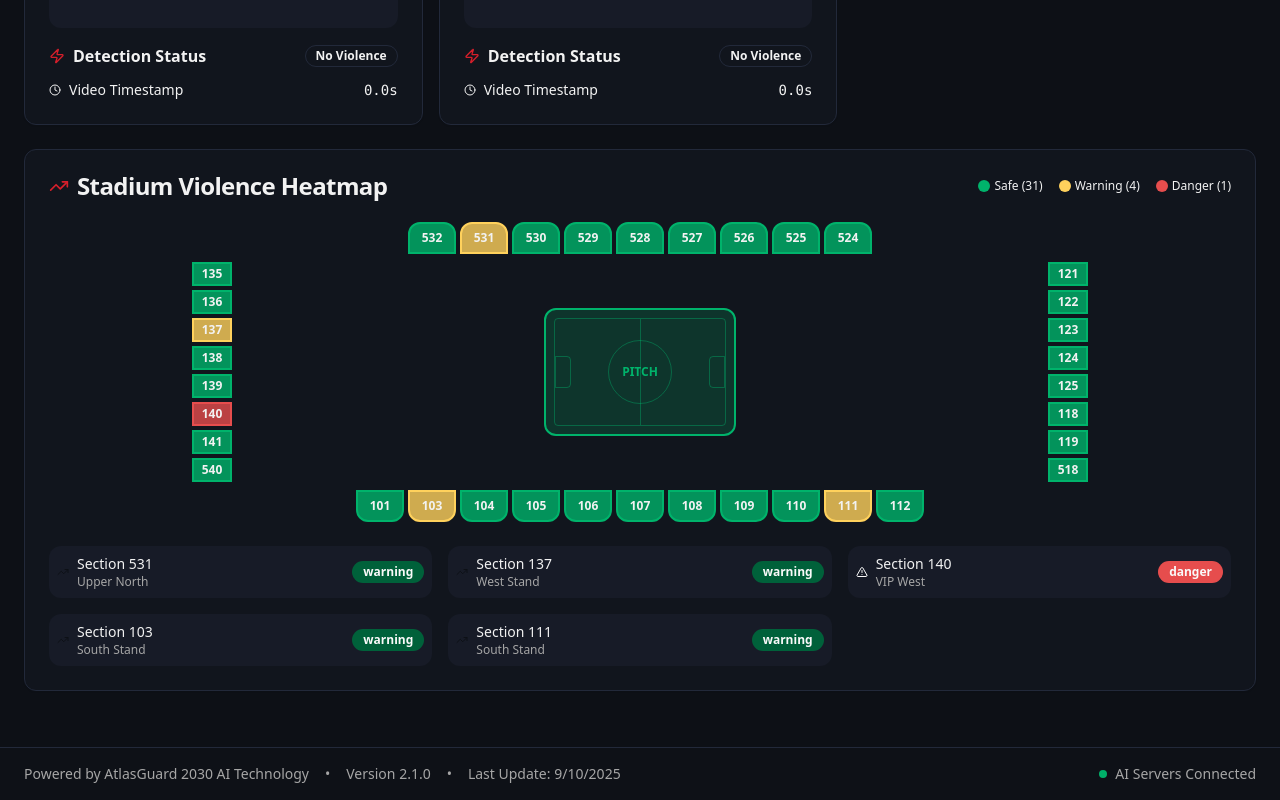
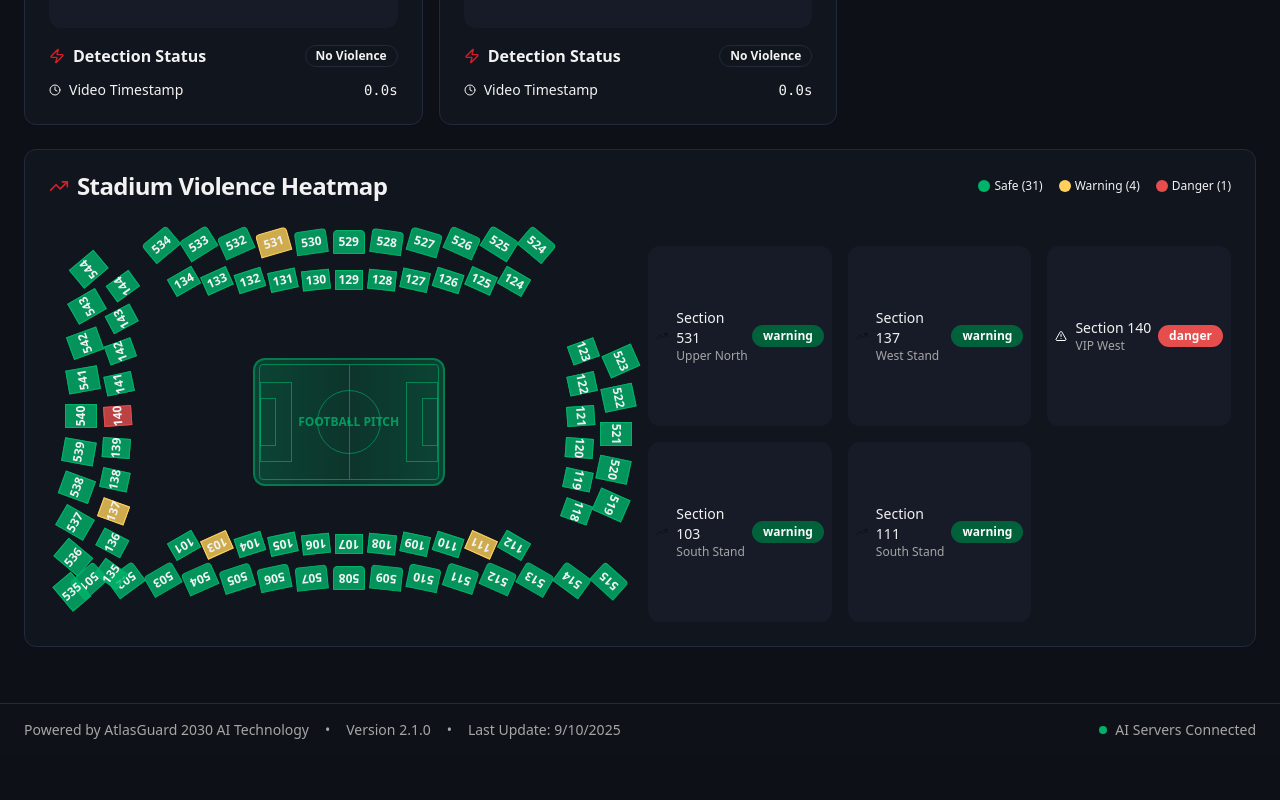
Before and after one commit to fedy-benhassouna/atlas-guard-control, a React (Vite) app: page / in a window 1280 px wide. Shown: the part 696-1496 px from the top of the page. After the commit the page ends 1452 px from the top, so only its background shows below. Built offline with nearby package versions, Linux system fonts and the light colour scheme; no server answers; the HTML template or start-up script is replaced by a standard one.

Commit message:
Refactor dashboard layout

```diff
--- a/src/components/StadiumHeatmap.tsx
+++ b/src/components/StadiumHeatmap.tsx
@@ -99,91 +99,192 @@ const StadiumHeatmap = () => {
       </CardHeader>
       <CardContent>
         {/* Stadium Layout */}
-        <div className="relative">
+        <div className="relative flex justify-center">
           {/* Stadium visual representation */}
-          <div className="mx-auto max-w-4xl">
-            {/* Top sections */}
-            <div className="mb-2 flex justify-center space-x-1">
-              {stadiumSections.filter(s => s.id.startsWith('5')).slice(0, 9).map((section) => (
+          <div className="relative w-[600px] h-[400px]">
+
+            {/* Upper Tier - Outer Ring */}
+            <div className="absolute inset-0">
+              {/* North Upper Sections */}
+              <div className="absolute top-2 left-1/2 transform -translate-x-1/2 flex space-x-1">
+                {['534', '533', '532', '531', '530', '529', '528', '527', '526', '525', '524'].map((id, index) => {
+                  const section = stadiumSections.find(s => s.id === id) || { level: 'safe' };
+                  return (
                     <div
-                  key={section.id}
-                  className={`h-8 w-12 rounded-t-lg border-2 flex items-center justify-center ${getLevelColor(section.level)}`}
+                      key={id}
+                      className={`h-6 w-8 border flex items-center justify-center text-xs font-semibold rounded-t ${getLevelColor(section.level)}`}
+                      style={{
+                        transform: `rotate(${(index - 5) * 8}deg)`,
+                        transformOrigin: 'center bottom'
+                      }}
                     >
-                  <span className="text-xs font-semibold text-foreground">{section.id}</span>
+                      {id}
                     </div>
-              ))}
+                  );
+                })}
               </div>
 
-            {/* Middle sections with pitch */}
-            <div className="flex items-center justify-between">
-              {/* Left side */}
-              <div className="space-y-1">
-                {stadiumSections.filter(s => s.id.startsWith('1') && parseInt(s.id) >= 135).slice(0, 5).map((section) => (
+              {/* East Upper Sections */}
+              <div className="absolute right-2 top-1/2 transform -translate-y-1/2 flex flex-col space-y-1">
+                {['523', '522', '521', '520', '519'].map((id, index) => {
+                  const section = stadiumSections.find(s => s.id === id) || { level: 'safe' };
+                  return (
                     <div
-                    key={section.id}
-                    className={`h-6 w-10 border-2 flex items-center justify-center ${getLevelColor(section.level)}`}
+                      key={id}
+                      className={`h-8 w-6 border flex items-center justify-center text-xs font-semibold ${getLevelColor(section.level)}`}
+                      style={{
+                        transform: `rotate(${90 + (index - 2) * 12}deg)`,
+                        transformOrigin: 'left center'
+                      }}
                     >
-                    <span className="text-xs font-semibold text-foreground">{section.id}</span>
+                      {id}
                     </div>
-                ))}
-                {stadiumSections.filter(s => s.id === '140' || s.id === '141').map((section) => (
+                  );
+                })}
+              </div>
+
+              {/* South Upper Sections */}
+              <div className="absolute bottom-2 left-1/2 transform -translate-x-1/2 flex space-x-1">
+                {['501', '502', '503', '504', '505', '506', '507', '508', '509', '510', '511', '512', '513', '514', '515'].map((id, index) => {
+                  const section = stadiumSections.find(s => s.id === id) || { level: 'safe' };
+                  return (
                     <div
-                    key={section.id}
-                    className={`h-6 w-10 border-2 flex items-center justify-center ${getLevelColor(section.level)}`}
+                      key={id}
+                      className={`h-6 w-8 border flex items-center justify-center text-xs font-semibold rounded-b ${getLevelColor(section.level)}`}
+                      style={{
+                        transform: `rotate(${180 + (index - 7) * 6}deg)`,
+                        transformOrigin: 'center top'
+                      }}
                     >
-                    <span className="text-xs font-semibold text-foreground">{section.id}</span>
+                      {id}
                     </div>
-                ))}
-                <div className={`h-6 w-10 border-2 flex items-center justify-center ${getLevelColor('safe')}`}>
-                  <span className="text-xs font-semibold text-foreground">540</span>
+                  );
+                })}
+              </div>
+
+              {/* West Upper Sections */}
+              <div className="absolute left-2 top-1/2 transform -translate-y-1/2 flex flex-col space-y-1">
+                {['544', '543', '542', '541', '540', '539', '538', '537', '536', '535'].map((id, index) => {
+                  const section = stadiumSections.find(s => s.id === id) || { level: 'safe' };
+                  return (
+                    <div
+                      key={id}
+                      className={`h-8 w-6 border flex items-center justify-center text-xs font-semibold ${getLevelColor(section.level)}`}
+                      style={{
+                        transform: `rotate(${270 + (index - 4) * 10}deg)`,
+                        transformOrigin: 'right center'
+                      }}
+                    >
+                      {id}
+                    </div>
+                  );
+                })}
               </div>
             </div>
 
-              {/* Pitch */}
-              <div className="mx-4 h-32 w-48 bg-success/20 border-2 border-success rounded-lg flex items-center justify-center relative">
-                <div className="absolute inset-2 border border-success/40 rounded">
-                  <div className="absolute left-0 top-1/2 transform -translate-y-1/2 w-4 h-8 border border-success/40 rounded-r"></div>
-                  <div className="absolute right-0 top-1/2 transform -translate-y-1/2 w-4 h-8 border border-success/40 rounded-l"></div>
-                  <div className="absolute left-1/2 top-1/2 transform -translate-x-1/2 -translate-y-1/2 w-16 h-16 border border-success/40 rounded-full"></div>
-                  <div className="absolute left-1/2 top-0 bottom-0 w-px bg-success/40"></div>
+            {/* Middle Tier */}
+            <div className="absolute inset-8">
+              {/* North Middle */}
+              <div className="absolute top-4 left-1/2 transform -translate-x-1/2 flex space-x-1">
+                {['134', '133', '132', '131', '130', '129', '128', '127', '126', '125', '124'].map((id, index) => {
+                  const section = stadiumSections.find(s => s.id === id) || { level: 'safe' };
+                  return (
+                    <div
+                      key={id}
+                      className={`h-5 w-7 border flex items-center justify-center text-xs font-semibold ${getLevelColor(section.level)}`}
+                      style={{
+                        transform: `rotate(${(index - 5) * 6}deg)`,
+                        transformOrigin: 'center bottom'
+                      }}
+                    >
+                      {id}
                     </div>
-                <span className="text-xs text-success font-semibold">PITCH</span>
+                  );
+                })}
               </div>
 
-              {/* Right side */}
-              <div className="space-y-1">
-                {stadiumSections.filter(s => s.id.startsWith('12')).slice(0, 5).map((section) => (
+              {/* East Middle */}
+              <div className="absolute right-4 top-1/2 transform -translate-y-1/2 flex flex-col space-y-1">
+                {['123', '122', '121', '120', '119', '118'].map((id, index) => {
+                  const section = stadiumSections.find(s => s.id === id) || { level: 'safe' };
+                  return (
                     <div
-                    key={section.id}
-                    className={`h-6 w-10 border-2 flex items-center justify-center ${getLevelColor(section.level)}`}
+                      key={id}
+                      className={`h-7 w-5 border flex items-center justify-center text-xs font-semibold ${getLevelColor(section.level)}`}
+                      style={{
+                        transform: `rotate(${90 + (index - 2.5) * 8}deg)`,
+                        transformOrigin: 'left center'
+                      }}
                     >
-                    <span className="text-xs font-semibold text-foreground">{section.id}</span>
+                      {id}
                     </div>
-                ))}
-                {stadiumSections.filter(s => s.id === '118' || s.id === '119').map((section) => (
+                  );
+                })}
+              </div>
+
+              {/* South Middle */}
+              <div className="absolute bottom-4 left-1/2 transform -translate-x-1/2 flex space-x-1">
+                {['101', '103', '104', '105', '106', '107', '108', '109', '110', '111', '112'].map((id, index) => {
+                  const section = stadiumSections.find(s => s.id === id) || { level: 'safe' };
+                  return (
                     <div
-                    key={section.id}
-                    className={`h-6 w-10 border-2 flex items-center justify-center ${getLevelColor(section.level)}`}
+                      key={id}
+                      className={`h-5 w-7 border flex items-center justify-center text-xs font-semibold ${getLevelColor(section.level)}`}
+                      style={{
+                        transform: `rotate(${180 + (index - 5) * 6}deg)`,
+                        transformOrigin: 'center top'
+                      }}
                     >
-                    <span className="text-xs font-semibold text-foreground">{section.id}</span>
+                      {id}
                     </div>
-                ))}
-                <div className={`h-6 w-10 border-2 flex items-center justify-center ${getLevelColor('safe')}`}>
-                  <span className="text-xs font-semibold text-foreground">518</span>
+                  );
+                })}
               </div>
+
+              {/* West Middle */}
+              <div className="absolute left-4 top-1/2 transform -translate-y-1/2 flex flex-col space-y-1">
+                {['144', '143', '142', '141', '140', '139', '138', '137', '136', '135'].map((id, index) => {
+                  const section = stadiumSections.find(s => s.id === id) || { level: 'safe' };
+                  return (
+                    <div
+                      key={id}
+                      className={`h-7 w-5 border flex items-center justify-center text-xs font-semibold ${getLevelColor(section.level)}`}
+                      style={{
+                        transform: `rotate(${270 + (index - 4.5) * 8}deg)`,
+                        transformOrigin: 'right center'
+                      }}
+                    >
+                      {id}
+                    </div>
+                  );
+                })}
               </div>
             </div>
 
-            {/* Bottom sections */}
-            <div className="mt-2 flex justify-center space-x-1">
-              {stadiumSections.filter(s => s.id.startsWith('1') && parseInt(s.id) <= 112).slice(0, 12).map((section) => (
-                <div
-                  key={section.id}
-                  className={`h-8 w-12 rounded-b-lg border-2 flex items-center justify-center ${getLevelColor(section.level)}`}
-                >
-                  <span className="text-xs font-semibold text-foreground">{section.id}</span>
+            {/* Football Pitch - Center */}
+            <div className="absolute top-1/2 left-1/2 transform -translate-x-1/2 -translate-y-1/2 w-48 h-32 bg-gradient-to-r from-success/30 via-success/20 to-success/30 rounded-lg border-2 border-success/50 shadow-inner">
+              {/* Pitch markings */}
+              <div className="absolute inset-1 border border-success/60 rounded">
+                {/* Goal areas */}
+                <div className="absolute left-0 top-1/2 transform -translate-y-1/2 w-4 h-12 border border-success/60"></div>
+                <div className="absolute right-0 top-1/2 transform -translate-y-1/2 w-4 h-12 border border-success/60"></div>
+
+                {/* Penalty areas */}
+                <div className="absolute left-0 top-1/2 transform -translate-y-1/2 w-8 h-20 border border-success/60"></div>
+                <div className="absolute right-0 top-1/2 transform -translate-y-1/2 w-8 h-20 border border-success/60"></div>
+
+                {/* Center circle */}
+                <div className="absolute left-1/2 top-1/2 transform -translate-x-1/2 -translate-y-1/2 w-16 h-16 border border-success/60 rounded-full"></div>
+                <div className="absolute left-1/2 top-1/2 transform -translate-x-1/2 -translate-y-1/2 w-1 h-1 bg-success/60 rounded-full"></div>
+
+                {/* Center line */}
+                <div className="absolute left-1/2 top-0 bottom-0 w-px bg-success/60"></div>
               </div>
-              ))}
+
+              {/* Pitch label */}
+              <div className="absolute inset-0 flex items-center justify-center">
+                <span className="text-xs font-bold text-success opacity-80">FOOTBALL PITCH</span>
+              </div>
             </div>
           </div>
 
```
Lines whose indentation alone changed are shown as unchanged.
